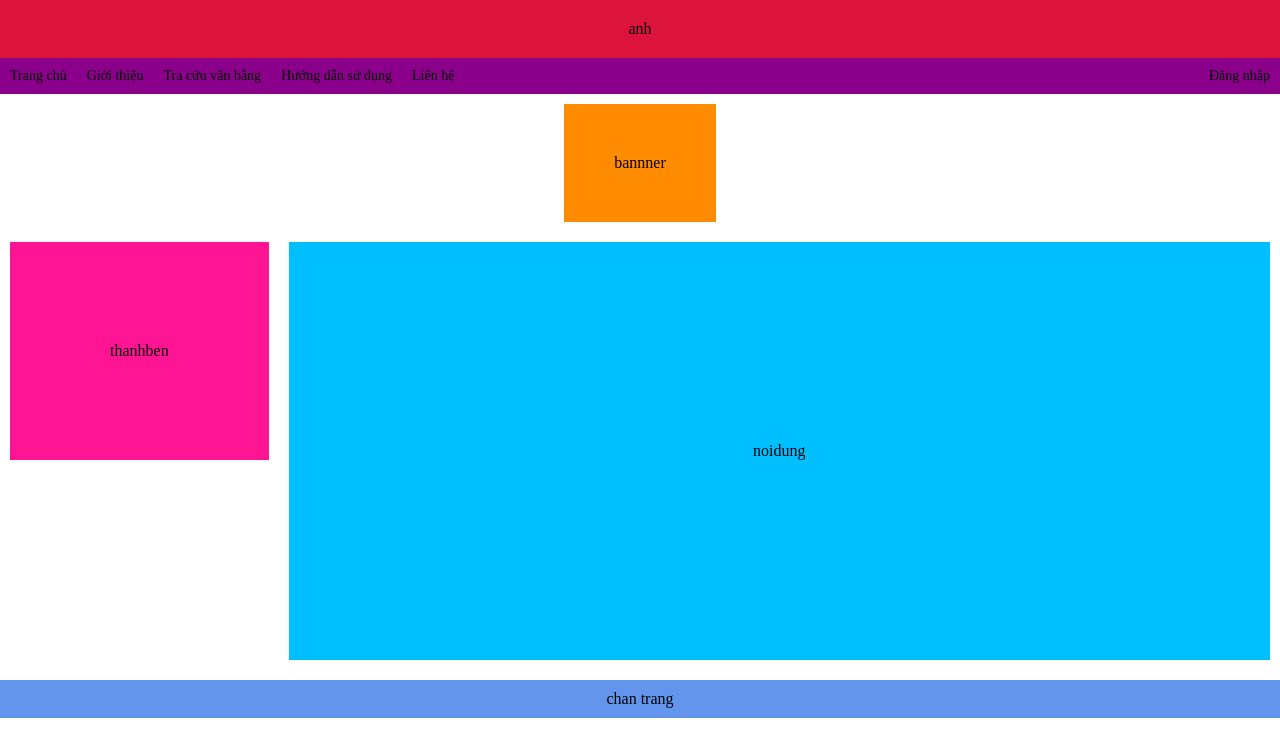
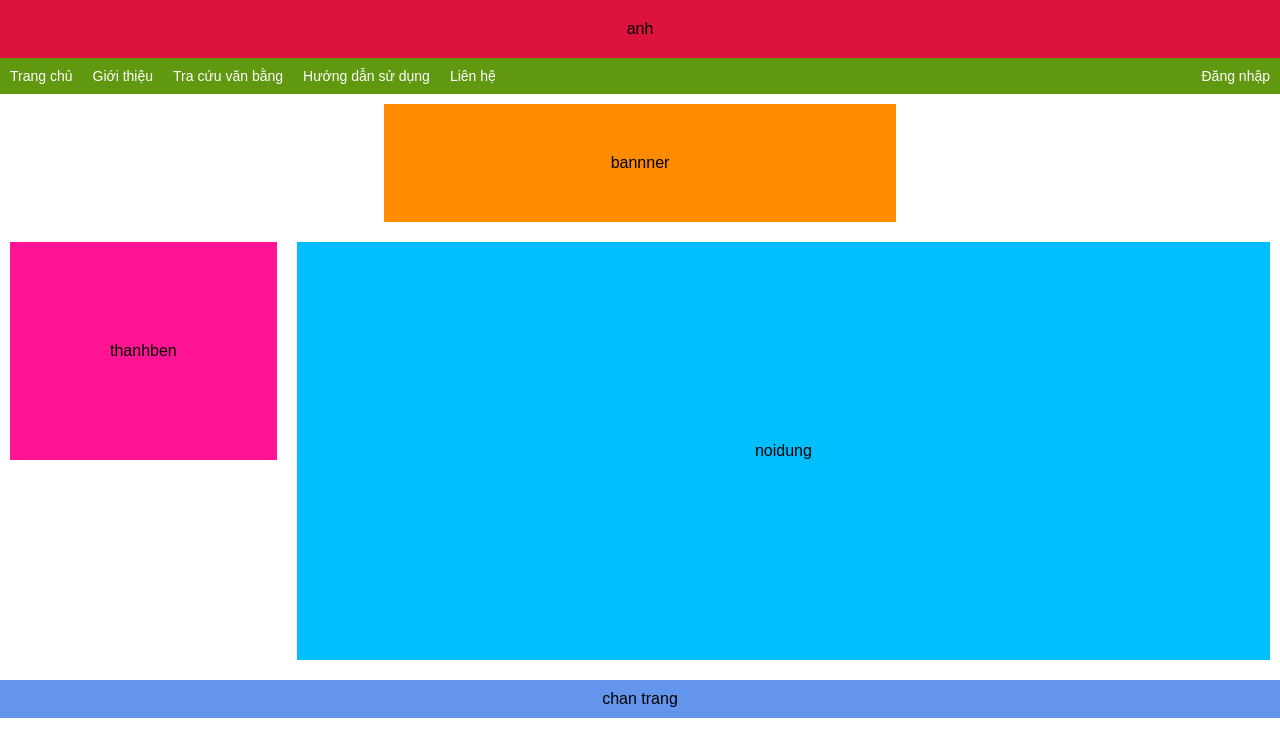
Before and after one commit to leaimy/HocWeb, a plain HTML site: page HocCSS/index.html in a window 1280 px wide. Drawn offline with Linux system fonts and the light colour scheme.

Commit message:
Hoan thanh dinh kieu thanh menu

```diff
--- a/HocCSS/index.html
+++ b/HocCSS/index.html
@@ -38,5 +38,5 @@
     </form>
   </div>
 </body>
-
+<script src="script.js"></script>
 </html>
--- a/HocCSS/style.css
+++ b/HocCSS/style.css
@@ -1,6 +1,7 @@
 body {
   box-sizing: border-box;
   text-align: center;
+  font-family: sans-serif;
 }
 * {
   padding: 0;
@@ -18,9 +19,11 @@ body {
   padding: 20px;
 }
 .menu {
-  background-color: darkmagenta;
+  background-color: #609810;
   margin-bottom: 10px;
   font-size: 14px;
+  color:white;
+
 }
 
 .danhsach {
@@ -30,6 +33,12 @@ body {
 }
 .item {
   margin: 10px;
+  cursor: pointer;
+  opacity: 1;
+  transition: all 0.5s;
+}
+.item:hover{
+  filter:opacity(.8);
 }
 .item.sau {
   margin-left: auto;
@@ -38,8 +47,9 @@ body {
 .banner {
   background-color: darkorange;
   padding: 50px;
-  margin:0 auto;
-  align-self: center;
+  width: 40%;
+  /* align-self: center; */
+  margin: 0 auto;
 }
 
 .main {
```
